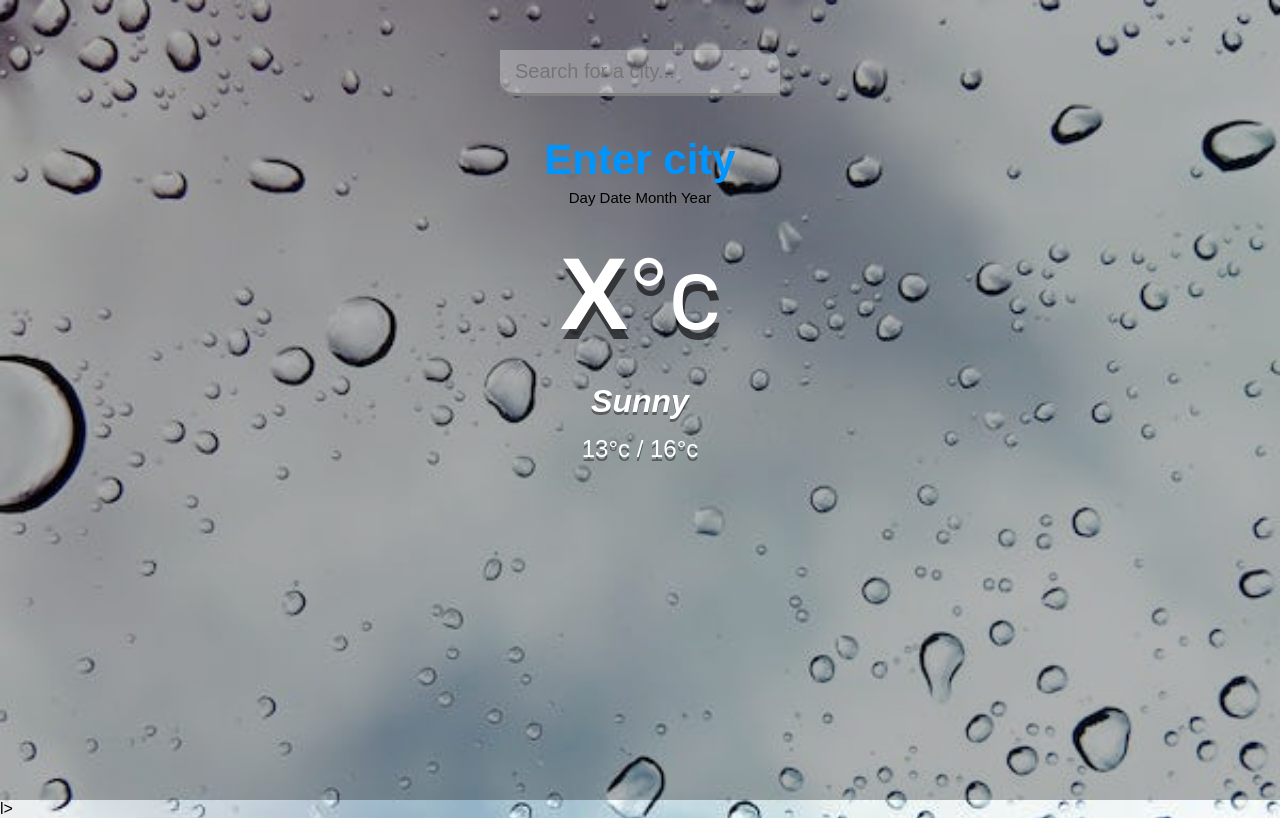
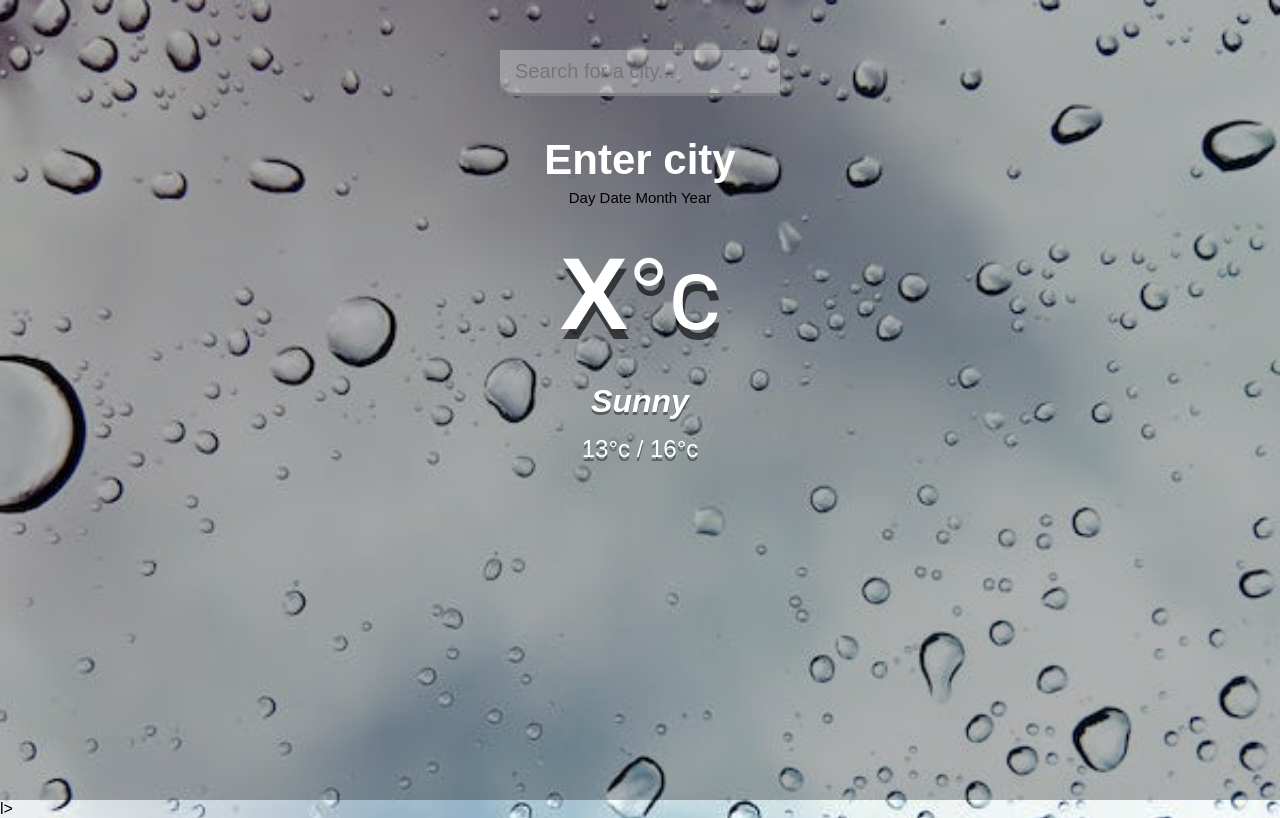
Before and after one commit to Saipriyanka-dasari/WEATHER, a plain HTML site: page index.html in a window 1280 px wide. Drawn offline with Linux system fonts and the light colour scheme.

Commit message:
Update main.css

```diff
--- a/main.css
+++ b/main.css
@@ -54,7 +54,7 @@ main {
 }
 
 .location .city {
-    color: #0094ff;
+    color: #fff;
     font-size: 42px;
     font-weight: 700;
     margin-bottom: 5px;
```
